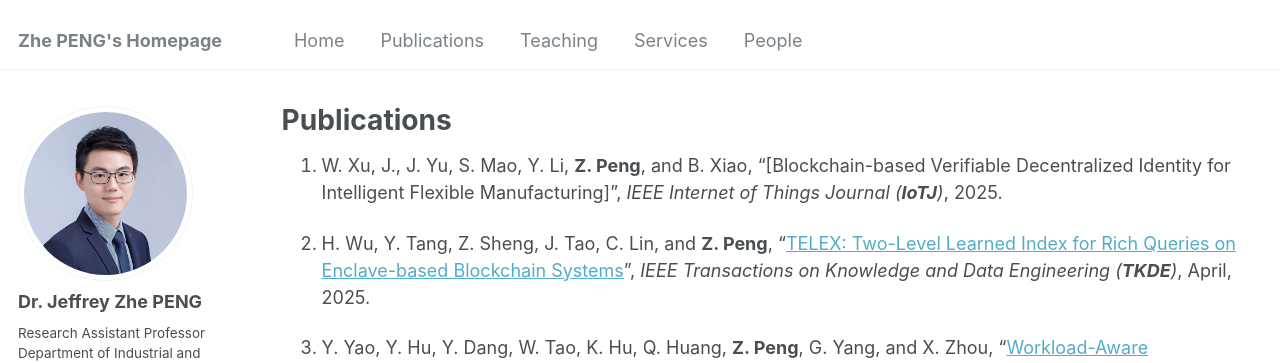
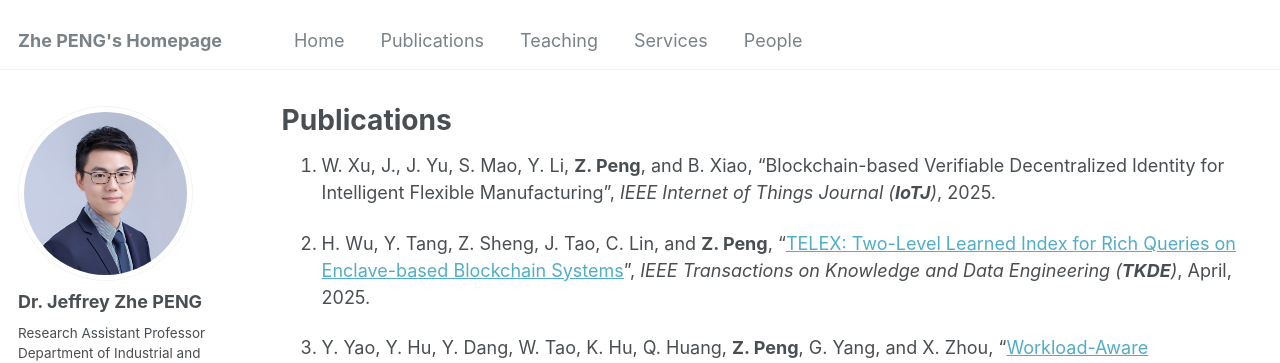
Before and after one commit to PENG-Zhe/peng-zhe.github.io, a Jekyll site: the page built from _pages/publications.md, in a window 1280 px wide and 900 px high. Shown: the top 363 px of the window. Built offline with Jekyll 4.4.1, drawn with Linux system fonts in a browser that asks for light colours; some web fonts are replaced.

```diff
--- a/_pages/publications.md
+++ b/_pages/publications.md
@@ -4,7 +4,7 @@ permalink: /publications/
 layout: archive
 ---
 
-1. W. Xu, J., J. Yu, S. Mao, Y. Li, **Z. Peng**, and B. Xiao, "[Blockchain-based Verifiable Decentralized Identity for Intelligent Flexible Manufacturing]", _IEEE Internet of Things Journal (**IoTJ**)_, 2025.
+1. W. Xu, J., J. Yu, S. Mao, Y. Li, **Z. Peng**, and B. Xiao, "Blockchain-based Verifiable Decentralized Identity for Intelligent Flexible Manufacturing", _IEEE Internet of Things Journal (**IoTJ**)_, 2025.
 
 1. H. Wu, Y. Tang, Z. Sheng, J. Tao, C. Lin, and **Z. Peng**, "[TELEX: Two-Level Learned Index for Rich Queries on Enclave-based Blockchain Systems](https://ieeexplore.ieee.org/document/10979200)", _IEEE Transactions on Knowledge and Data Engineering (**TKDE**)_, April, 2025.
 
```
